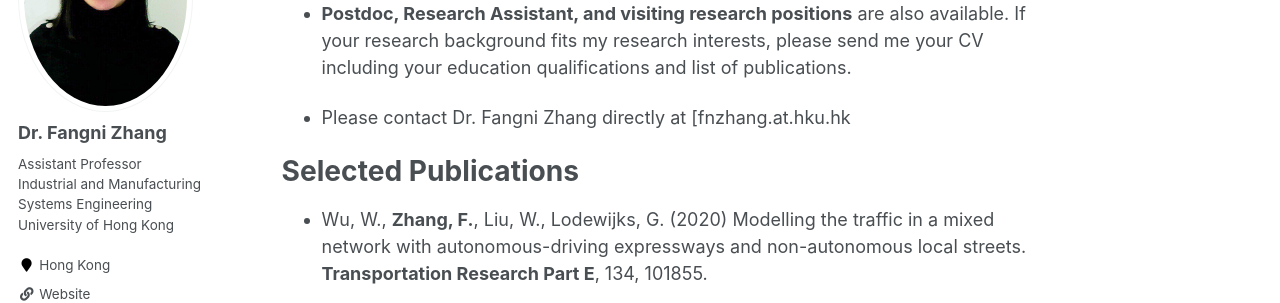
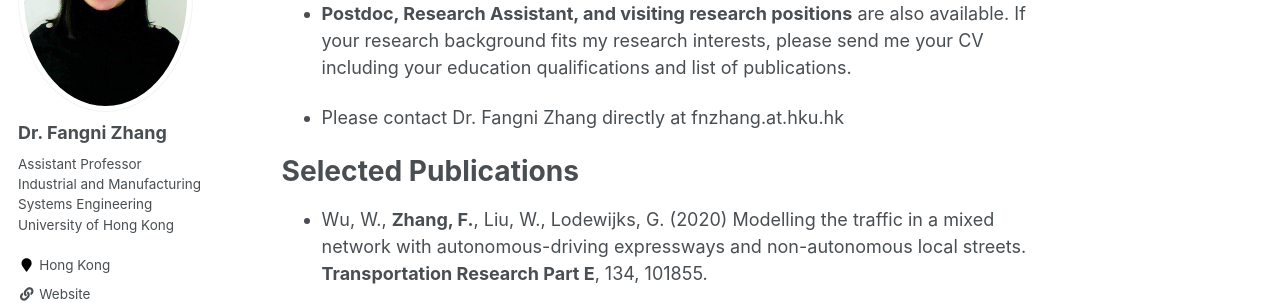
Before and after one commit to fangnizhang/fangnizhang.github.io, a Jekyll site: the page built from _pages/about.md, in a window 1280 px wide and 900 px high, scrolled down 1099 px. Shown: the part 153-456 px from the top of the window. Built offline with Jekyll 4.4.1, drawn with Linux system fonts in a browser that asks for light colours.

```diff
--- a/_pages/about.md
+++ b/_pages/about.md
@@ -27,7 +27,7 @@ To learn more about the HKU Ph.D. programme, visit [https://www.gradsch.hku.hk/g
 
 - **Postdoc, Research Assistant, and visiting research positions** are also available. If your research background fits my research interests, please send me your CV including your education qualifications and list of publications.
 
-- Please contact Dr. Fangni Zhang directly at [fnzhang.at.hku.hk
+- Please contact Dr. Fangni Zhang directly at fnzhang.at.hku.hk
 
 Selected Publications
 ======
```
